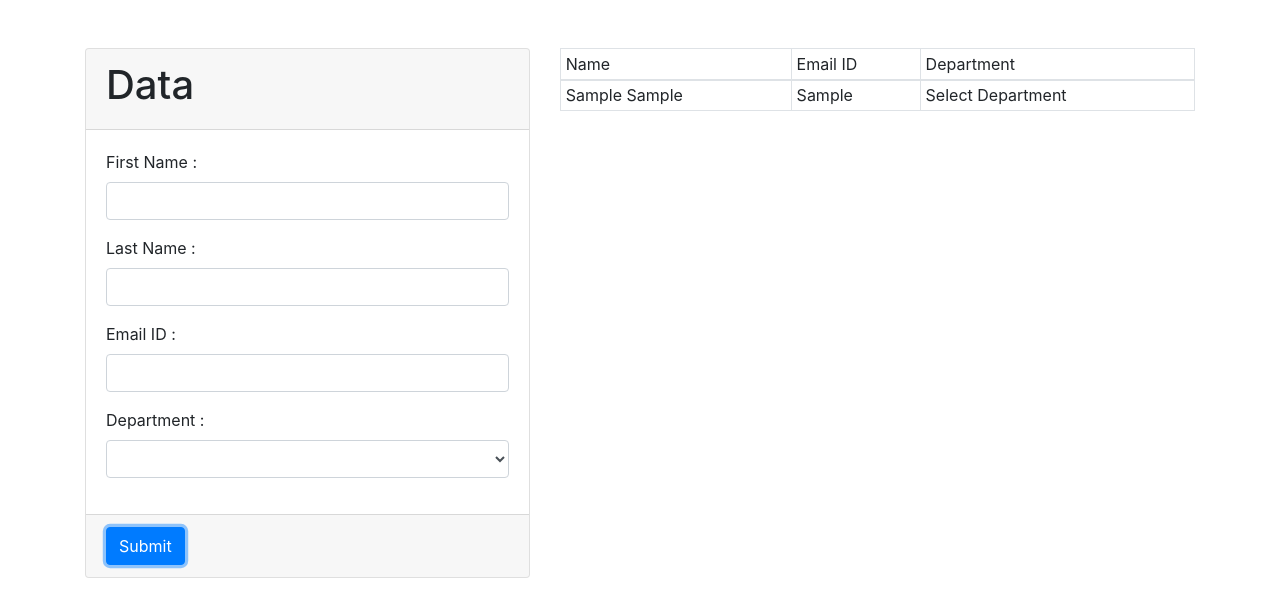
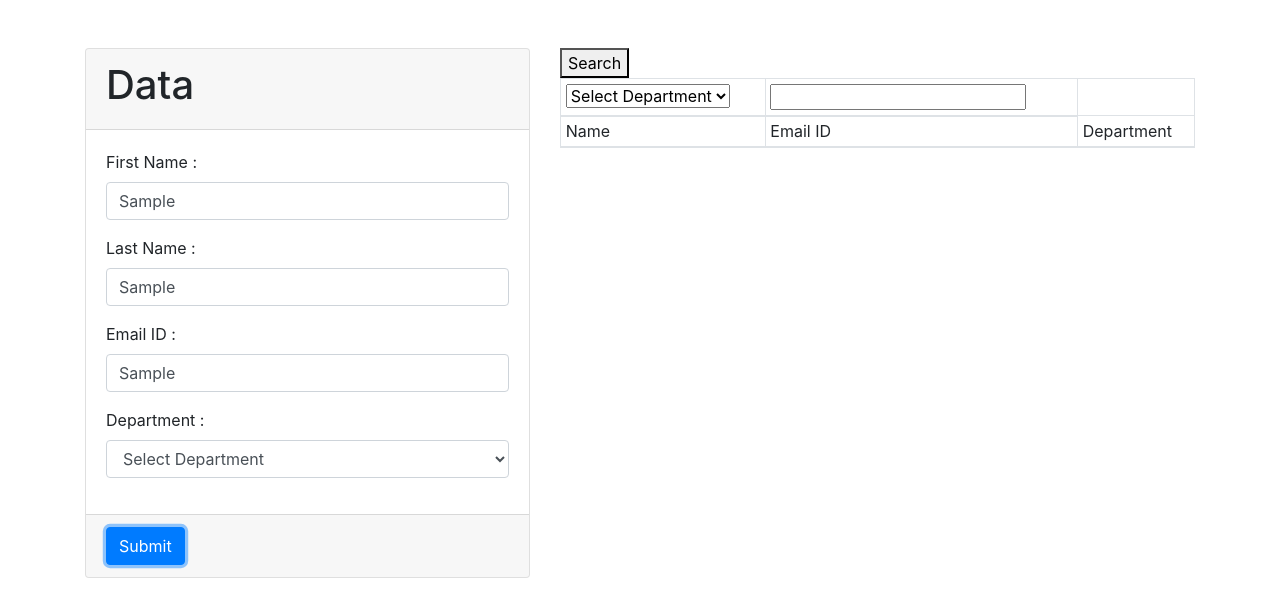
Before and after one commit to raghabananda/DataHouse, a plain HTML site: page index.html in a window 1280 px wide. Both pictures are taken after typing "Sample", "Sample", "Sample" into the empty fields and a click on the button "Submit". Drawn offline with nearby package versions, Linux system fonts and the light colour scheme.

Commit message:
2nd commit

```diff
--- a/index.html
+++ b/index.html
@@ -56,6 +56,20 @@
   <div class="col-md-7">
      <table class="table table-bordered table-sm">
       <thead>
+       <tr>
+        <td>
+         <select>
+           <option>Select Department</option>
+           <option>Hr</option>
+           <option>Admin</option>
+           <option>Operation</option>
+         </select>
+         </td>
+        <td>
+         <input type="text" id="search">
+        </td>
+        <button id="btnSearch">Search</button>
+       </tr>
       <tr>
        <td>Name</td>
        <td>Email ID</td>
@@ -79,6 +93,7 @@
    $('#deprt').val('');
 
   };
+  let datas=[];
 
    $('#Submit').on("click",(e)=>{
        e.preventDefault();
@@ -86,13 +101,23 @@
        let lname=$('#lname').val();
        let email=$('#email').val();
        let deprt=$('#deprt').val();
-    $('.tabledata').append(`<tr>
-     <td>`+fname+` `+lname+`</td>
-     <td>`+email+`</td>
-     <td>`+deprt+`</td></tr>
-    `);
+
+    datas.push({fname,lname,email,deprt});
+    loaddata(datas);
     reset();
    });
+
+  let loaddata=(datas)=>{
+    datas.foreach(data=>{
+      $('.tabledata').append(`<tr>
+     <td>`+data.fname+` `+data.lname+`</td>
+     <td>`+data.email+`</td>
+     <td>`+data.deprt+`</td></tr>
+    `);
+    });
+  };
+
+
  });
  </script>
 </body>
```
